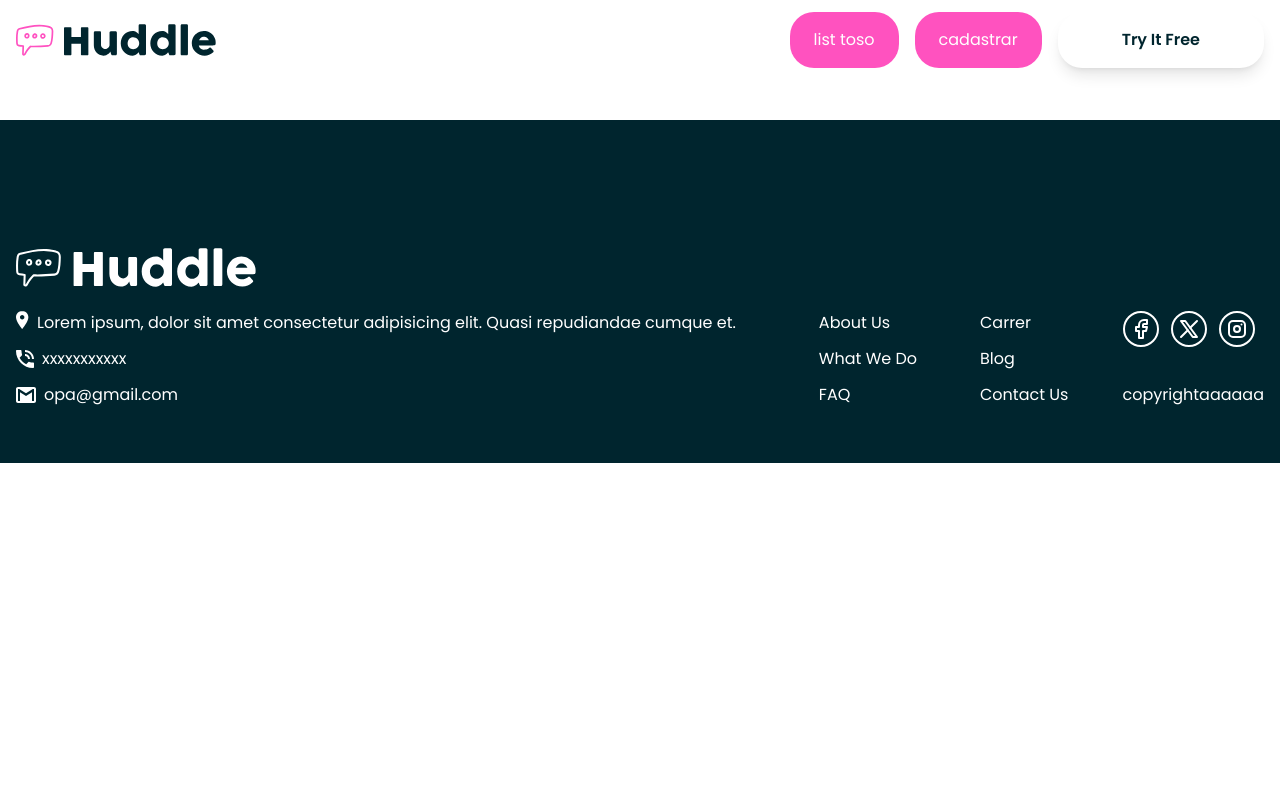
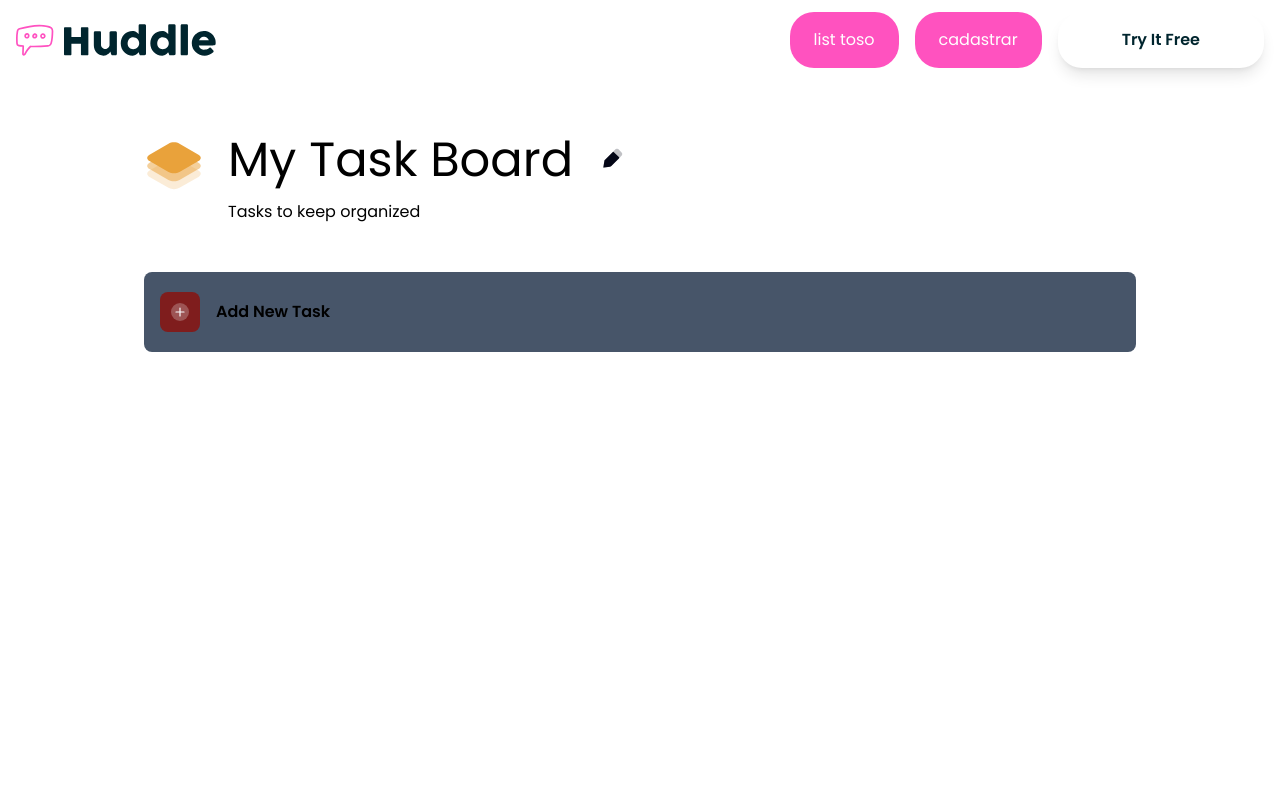
Before and after one commit to Nick-Yanase/Muddle, a Next.js app in the folder frontend/: page /todoList in a window 1280 px wide. Shown: the top 800 px of the page. Built offline with nearby package versions, Linux system fonts and the light colour scheme.

Commit message:
Task page

```diff
--- a/frontend/src/app/todoList/page.tsx
+++ b/frontend/src/app/todoList/page.tsx
@@ -1,10 +1,11 @@
 import Layout from "@/components/layout/layout";
 import Task from "@/components/task/Task";
+import TaskPage from "@/components/task/TaskPage";
 
 export default function TodoList(){
   return(
     <Layout>
-
+      <TaskPage/>
     </Layout>
   )
 }
--- /dev/null
+++ b/frontend/src/components/task/AddTask.tsx
@@ -0,0 +1,47 @@
+"use client"
+
+import Image from 'next/image'
+import iconAddTask from "/public/images/add_round_duotone.svg"
+import { useState } from 'react'
+
+export default function AddTask() {
+
+  const [taskTitle, setTaskTitle] = useState("")
+  const [tasks, setTasks] = useState<string[]>([])
+  const [editTask, setEditTask] = useState(false)
+  console.log(editTask)
+
+  const handleTasks = () => {
+    setTasks([...tasks, task])
+    console.log(tasks)
+
+
+    setEditTask(!editTask)
+
+  }
+
+  if(editTask == true){
+    {return(
+      <div className="w-1/2 h-10/12 absolute bg-red-700">
+
+      </div>
+    )}
+  }
+
+  return(
+    <button onClick={handleTasks} className="flex w-full h-20 items-center justify-start p-4 rounded-lg bg-slate-600 pointer gap-4 ">
+      <div className="flex justify-center items-center w-10 h-10 rounded-lg bg-red-900">
+        <div className="relative w-6 h-6 ">
+          <Image
+            src={iconAddTask}
+            alt='icon-add-task'
+            fill
+            objectFit='cover'
+          />
+        </div>
+      </div>
+      <span className="font-semibold">Add New Task</span>
+    </button>
+
+  )
+}
--- a/frontend/src/components/task/Task.tsx
+++ b/frontend/src/components/task/Task.tsx
@@ -1,3 +1,5 @@
+import Image from "next/image"
+
 interface TasksProps {
   icon: string,
   title: string,
@@ -9,8 +11,15 @@ export default function Task({icon, title, status, background}: TasksProps) {
   return(
     <div className="flex items-center justify-between p-4 ">
       <div className="flex items-center gap-4">
-        <div className="w-6 h-6 rounded-lg">
-          <img className="w-full h-full" src={icon} alt="icon-task" />
+        <div className="flex items-center justify-center w-10 h-10 rounded-lg">
+          <div className="relative w-6 h-6">
+            <Image
+              src={icon}
+              alt="icon-task"
+              fill
+              objectFit="cover"
+            />
+          </div>
         </div>
         <p className="text-lg font-semibold">{title}</p>
       </div>
--- /dev/null
+++ b/frontend/src/components/task/TaskPage.tsx
@@ -0,0 +1,12 @@
+import AddTask from "./AddTask";
+import Task from "./Task";
+import TaskTitle from "./TaskTitle";
+
+export default function TaskPage() {
+  return(
+    <div className="max-w-screen-lg w-full p-4 h-screen relative">
+      <TaskTitle/>
+      <AddTask/>
+    </div>
+  )
+}
--- a/frontend/src/components/task/TaskTitle.tsx
+++ b/frontend/src/components/task/TaskTitle.tsx
@@ -1,11 +1,11 @@
 import Image from 'next/image'
-import logoTask from './public/images/LogoTask.svg'
-import editDuotone from './public/images/editDuotone.svg'
+import logoTask from '/public/images/LogoTask.svg'
+import editDuotone from '/public/images/Edit_duotone.svg'
 
 export default function TaskTitle() {
   return(
-    <div className="flex items-start gap-4">
-      <div className="w-6 h-6">
+    <div className="flex items-start gap-6 mb-12">
+      <div className="relative w-[60px] h-[60px]">
         <Image
           src={logoTask}
           alt="logo-task"
@@ -14,10 +14,10 @@ export default function TaskTitle() {
         />
       </div>
       <div className="flex flex-col gap-4">
-        <h1>My Task Board</h1>
+        <h1 className="text-5xl text-">My Task Board</h1>
         <p>Tasks to keep organized</p>
       </div>
-      <button>
+      <button className="relative w-[30px] h-[30px] mt-2">
         <Image
           src={editDuotone}
           alt="edit-button"
```
Also changed, not shown: frontend/public/images/Add_round_duotone.svg (added).
